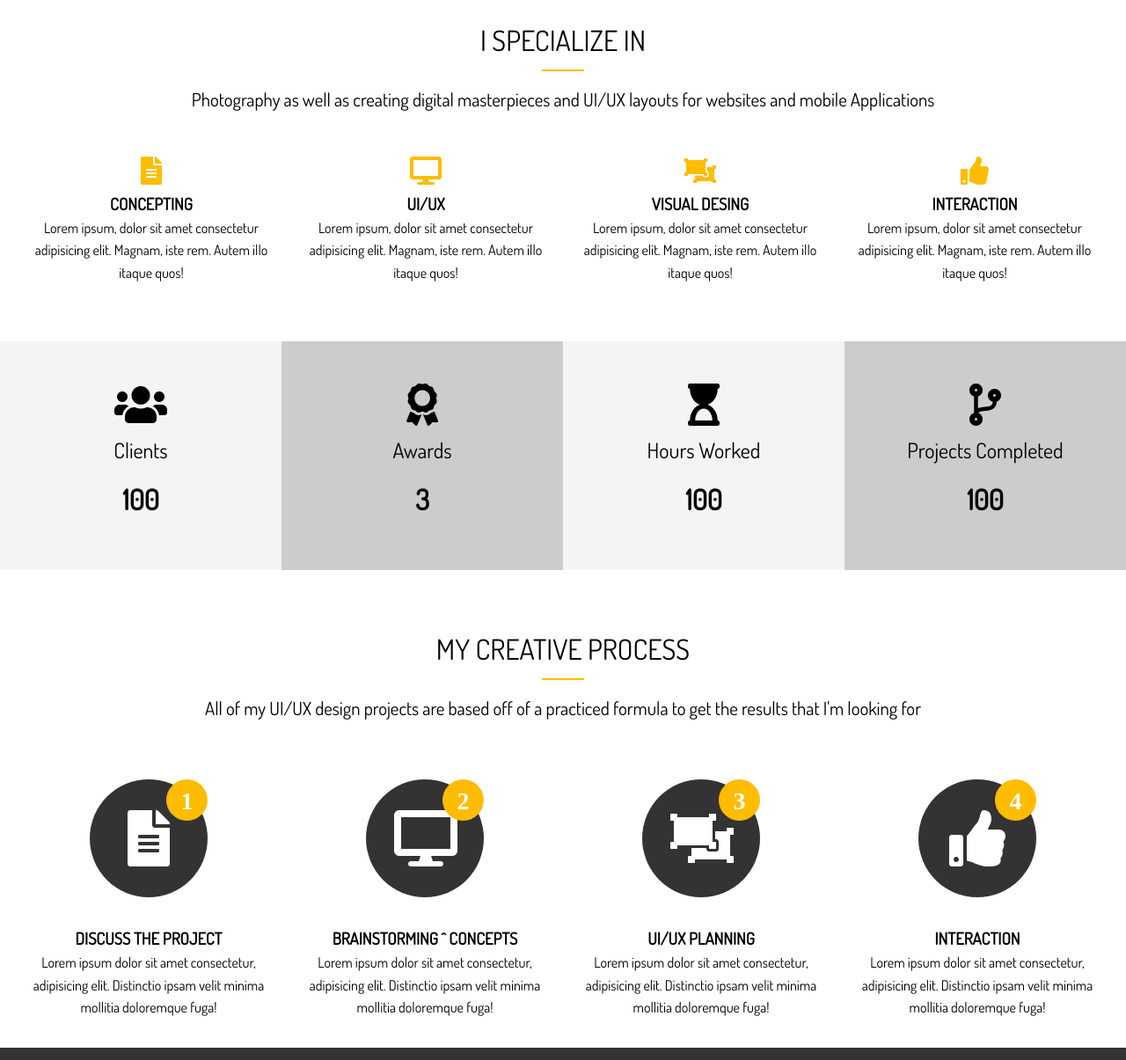
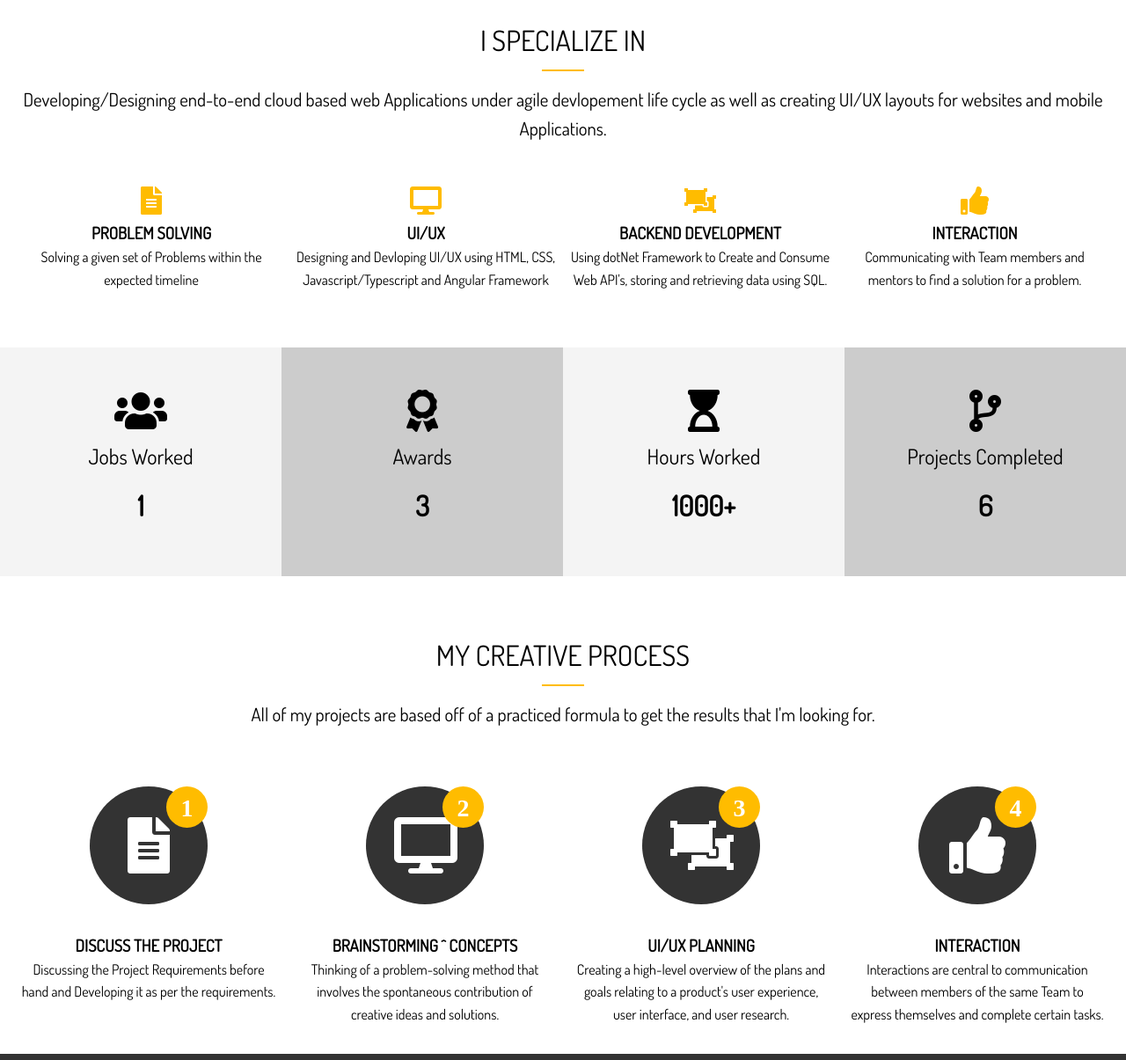
Before and after one commit to naveenKumar0408/Portfolio-website-using-sass, a plain HTML site: page dist/index.html in a window 1280 px wide. Shown: the part 812-2017 px from the top of the page at 88% size. Drawn offline with Linux system fonts and the light colour scheme.

Commit message:
Update index html and scss file

```diff
--- a/dist/index.html
+++ b/dist/index.html
@@ -1,9 +1,9 @@
 <!DOCTYPE html>
 <html lang="en">
   <head>
-    <meta charset="UTF-8">
-    <meta http-equiv="X-UA-Compatible" content="IE=edge">
-    <meta name="viewport" content="width=device-width, initial-scale=1.0">
+    <meta charset="UTF-8" />
+    <meta http-equiv="X-UA-Compatible" content="IE=edge" />
+    <meta name="viewport" content="width=device-width, initial-scale=1.0" />
     <link
       rel="stylesheet"
       href="https://use.fontawesome.com/releases/v5.7.2/css/all.css"
@@ -14,14 +14,14 @@
       href="https://fonts.googleapis.com/css?family=Dosis"
       rel="stylesheet"
     />
-    <link rel="stylesheet" href="css/main.css">
-    <title>JOHN DOE | WEB DEVELOPER</title>
+    <link rel="stylesheet" href="css/main.css" />
+    <title>Naveen | WEB DEVELOPER</title>
   </head>
   <body>
     <header id="header-home">
       <div class="container">
         <nav id="main-nav">
-          <img src="./img/logo.png" alt="my Portfolio" id="logo">
+          <img src="./img/logo.png" alt="my Portfolio" id="logo" />
           <ul>
             <li><a href="index.html" class="current">Home</a></li>
             <li><a href="about.html">About</a></li>
@@ -30,14 +30,18 @@
           </ul>
         </nav>
         <div class="header-content">
-          <h1>I am John The
-            <span class="txt-type"
-              data-wait="3000"
-              data-words='["Photographer","Web Designer","UI/UX Dev"]'>
+          <h1>
+            I am Naveen -
+            <span
+              class="txt-type"
+              data-wait="1000"
+              data-words='["A Self thought Software Developer"]'
+            >
             </span>
           </h1>
           <p class="lead">
-            I specialize in web development, web Design and Photography
+            I specialize in Full Stack development using Angular and dotNet
+            Framework
           </p>
           <a href="work.html" class="btn-light">View my Work</a>
         </div>
@@ -47,35 +51,41 @@
     <!-- Section - Specialize In Section -->
     <section id="home-a" class="text-center py-2">
       <div class="container">
-        <h2 class="section-title">I Specialize In </h2>
+        <h2 class="section-title">I Specialize In</h2>
         <div class="bottom-line"></div>
         <p class="lead">
-          Photography as well as creating digital masterpieces and UI/UX layouts for
-          websites and mobile Applications
+          Developing/Designing end-to-end cloud based web Applications under
+          agile devlopement life cycle as well as creating UI/UX layouts for
+          websites and mobile Applications.
         </p>
         <div class="specials">
           <div>
             <i class="fas fa-file-alt fa-2x"></i>
-            <h3>Concepting</h3>
-            <p>Lorem ipsum, dolor sit amet consectetur adipisicing elit. Magnam, iste rem. Autem illo itaque quos!
-            </p>
+            <h3>Problem Solving</h3>
+            <p>Solving a given set of Problems within the expected timeline</p>
           </div>
           <div>
             <i class="fas fa-desktop fa-2x"></i>
             <h3>UI/UX</h3>
-            <p>Lorem ipsum, dolor sit amet consectetur adipisicing elit. Magnam, iste rem. Autem illo itaque quos!
+            <p>
+              Designing and Devloping UI/UX using HTML, CSS,
+              Javascript/Typescript and Angular Framework
             </p>
           </div>
           <div>
             <i class="fas fa-object-ungroup fa-2x"></i>
-            <h3>Visual Desing</h3>
-            <p>Lorem ipsum, dolor sit amet consectetur adipisicing elit. Magnam, iste rem. Autem illo itaque quos!
+            <h3>Backend Development</h3>
+            <p>
+              Using dotNet Framework to Create and Consume Web API's, storing
+              and retrieving data using SQL.
             </p>
           </div>
           <div>
             <i class="fas fa-thumbs-up fa-2x"></i>
             <h3>Interaction</h3>
-            <p>Lorem ipsum, dolor sit amet consectetur adipisicing elit. Magnam, iste rem. Autem illo itaque quos!
+            <p>
+              Communicating with Team members and mentors to find a solution for
+              a problem.
             </p>
           </div>
         </div>
@@ -88,8 +98,8 @@
         <div>
           <ul>
             <li><i class="fas fa-users fa-3x"></i></li>
-            <li class="stats-title">Clients</li>
-            <li class="stats-number">100</li>
+            <li class="stats-title">Jobs Worked</li>
+            <li class="stats-number">1</li>
           </ul>
         </div>
         <div>
@@ -103,14 +113,14 @@
           <ul>
             <li><i class="fas fa-hourglass-start fa-3x"></i></li>
             <li class="stats-title">Hours Worked</li>
-            <li class="stats-number">100</li>
+            <li class="stats-number">1000+</li>
           </ul>
         </div>
         <div>
           <ul>
             <li><i class="fas fa-code-branch fa-3x"></i></li>
-            <li class="stats-title">Projects Completed </li>
-            <li class="stats-number">100</li>
+            <li class="stats-title">Projects Completed</li>
+            <li class="stats-number">6</li>
           </ul>
         </div>
       </div>
@@ -119,11 +129,11 @@
     <!-- Section-C Process -->
     <section id="home-c" class="text-center py-2">
       <div class="container">
-          <h2 class="section-title"> My Creative Process</h2>
+        <h2 class="section-title">My Creative Process</h2>
         <div class="bottom-line"></div>
         <p class="lead">
-            All of my UI/UX design projects are based off of a practiced formula to get the results
-            that I'm looking for
+          All of my projects are based off of a practiced formula to get the
+          results that I'm looking for.
         </p>
         <div class="process">
           <div>
@@ -131,28 +141,40 @@
               <div class="process-step">1</div>
             </i>
             <h3>Discuss the Project</h3>
-              <p>Lorem ipsum dolor sit amet consectetur, adipisicing elit. Distinctio ipsam velit minima mollitia doloremque fuga!</p>
+            <p>
+              Discussing the Project Requirements before hand and Developing it
+              as per the requirements.
+            </p>
           </div>
           <div>
             <i class="fas fa-desktop fa-4x process-icon my-2">
               <div class="process-step">2</div>
             </i>
             <h3>Brainstorming ^ Concepts</h3>
-              <p>Lorem ipsum dolor sit amet consectetur, adipisicing elit. Distinctio ipsam velit minima mollitia doloremque fuga!</p>
+            <p>
+              Thinking of a problem-solving method that involves the spontaneous
+              contribution of creative ideas and solutions.
+            </p>
           </div>
           <div>
             <i class="fas fa-object-ungroup fa-4x process-icon my-2">
               <div class="process-step">3</div>
             </i>
             <h3>UI/UX Planning</h3>
-              <p>Lorem ipsum dolor sit amet consectetur, adipisicing elit. Distinctio ipsam velit minima mollitia doloremque fuga!</p>
+            <p>
+              Creating a high-level overview of the plans and goals relating to
+              a product's user experience, user interface, and user research.
+            </p>
           </div>
           <div>
             <i class="fas fa-thumbs-up fa-4x process-icon my-2">
               <div class="process-step">4</div>
             </i>
             <h3>Interaction</h3>
-              <p>Lorem ipsum dolor sit amet consectetur, adipisicing elit. Distinctio ipsam velit minima mollitia doloremque fuga!</p>
+            <p>
+              Interactions are central to communication between members of the
+              same Team to express themselves and complete certain tasks.
+            </p>
           </div>
         </div>
       </div>
```
Also changed, not shown: scss/main.scss (+68 -68 lines). Lines whose indentation alone changed are shown as unchanged.
